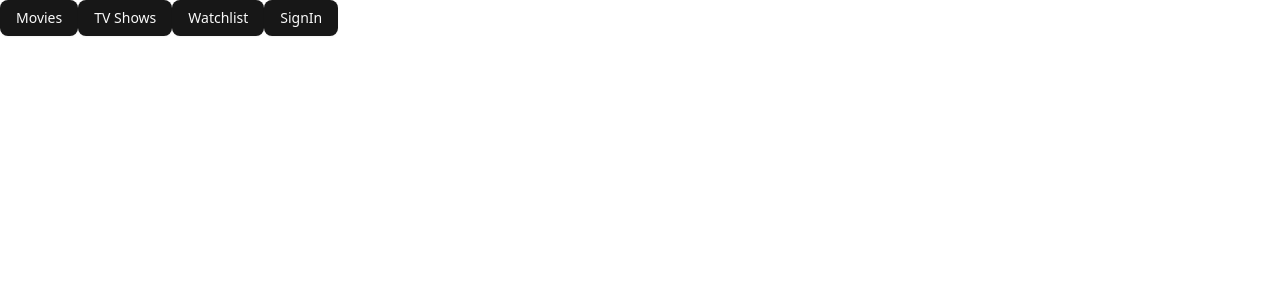
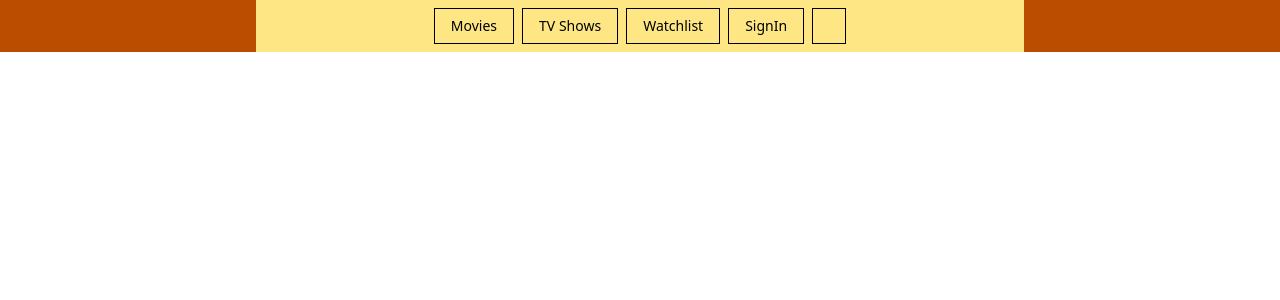
Before and after one commit to pankajkoree/moviedetailssearch, a Next.js app: page / in a window 1280 px wide. Shown: the top 300 px of the page. Built offline with nearby package versions, Linux system fonts and the light colour scheme.

Commit message:
navabar working

```diff
--- a/src/app/page.js
+++ b/src/app/page.js
@@ -2,8 +2,10 @@ import { NavBar } from "@/components/NavBar";
 
 export default function Home() {
   return (
-    <div>
-      <NavBar />
+    <div className="flex justify-center w-full bg-amber-700">
+      <div className="flex justify-center bg-amber-200 lg:w-[60%]">
+        <NavBar />
+      </div>
     </div>
   );
 }
--- a/src/components/NavBar.jsx
+++ b/src/components/NavBar.jsx
@@ -2,11 +2,12 @@ const { Button } = require("./ui/button");
 
 export const NavBar = () => {
   return (
-    <div>
-      <Button>Movies</Button>
-      <Button>TV Shows</Button>
-      <Button>Watchlist</Button>
-      <Button>SignIn</Button>
+    <div className="flex gap-2 mt-2 mb-2">
+      <Button variant="movieNavButton">Movies</Button>
+      <Button variant="movieNavButton">TV Shows</Button>
+      <Button variant="movieNavButton">Watchlist</Button>
+      <Button variant="movieNavButton">SignIn</Button>
+      <Button variant="movieNavButtonTheme"></Button>
     </div>
   );
 };
--- a/src/components/ui/button.jsx
+++ b/src/components/ui/button.jsx
@@ -1,8 +1,8 @@
-import * as React from "react"
-import { Slot } from "@radix-ui/react-slot"
+import * as React from "react";
+import { Slot } from "@radix-ui/react-slot";
 import { cva } from "class-variance-authority";
 
-import { cn } from "@/lib/utils"
+import { cn } from "@/lib/utils";
 
 const buttonVariants = cva(
   "inline-flex items-center justify-center gap-2 whitespace-nowrap rounded-md text-sm font-medium transition-all disabled:pointer-events-none disabled:opacity-50 [&_svg]:pointer-events-none [&_svg:not([class*='size-'])]:size-4 shrink-0 [&_svg]:shrink-0 outline-none focus-visible:border-ring focus-visible:ring-ring/50 focus-visible:ring-[3px] aria-invalid:ring-destructive/20 dark:aria-invalid:ring-destructive/40 aria-invalid:border-destructive",
@@ -20,6 +20,8 @@ const buttonVariants = cva(
         ghost:
           "hover:bg-accent hover:text-accent-foreground dark:hover:bg-accent/50",
         link: "text-primary underline-offset-4 hover:underline",
+        movieNavButton: "border rounded-none hover:cursor-pointer",
+        movieNavButtonTheme: "border rounded-none hover:cursor-pointer",
       },
       size: {
         default: "h-9 px-4 py-2 has-[>svg]:px-3",
@@ -33,23 +35,18 @@ const buttonVariants = cva(
       size: "default",
     },
   }
-)
+);
 
-function Button({
-  className,
-  variant,
-  size,
-  asChild = false,
-  ...props
-}) {
-  const Comp = asChild ? Slot : "button"
+function Button({ className, variant, size, asChild = false, ...props }) {
+  const Comp = asChild ? Slot : "button";
 
   return (
     <Comp
       data-slot="button"
       className={cn(buttonVariants({ variant, size, className }))}
-      {...props} />
+      {...props}
+    />
   );
 }
 
-export { Button, buttonVariants }
+export { Button, buttonVariants };
```
